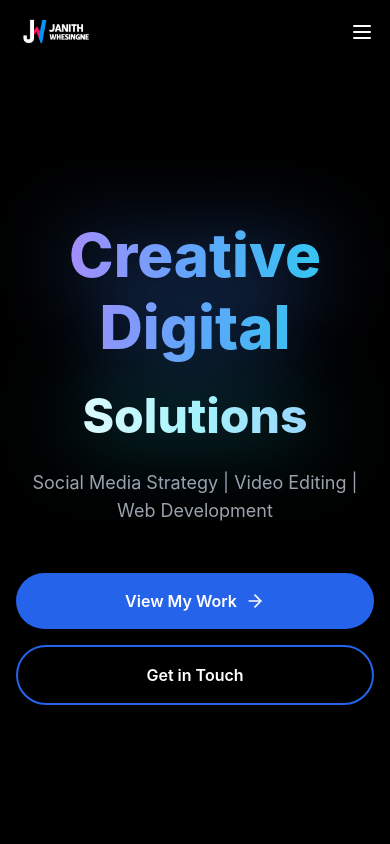
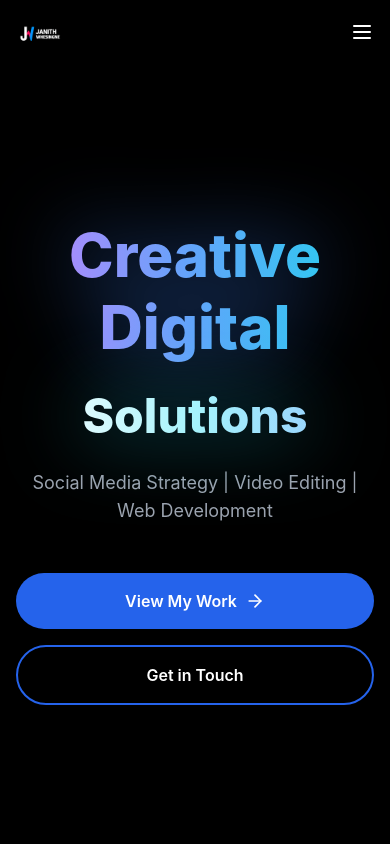
Before and after one commit to janithwijesinghe/janith-site, a React (Vite) app: page / in a window 390 px wide. Shown: the top 844 px of the page. Built offline with nearby package versions, Linux system fonts and the light colour scheme; no server answers; the database is empty.

Commit message:
Update Navbar.tsx

```diff
--- a/src/components/Navbar.tsx
+++ b/src/components/Navbar.tsx
@@ -36,11 +36,11 @@ export default function Navbar() {
       <div className="max-w-7xl mx-auto px-4 sm:px-6 lg:px-8">
         <div className="flex items-center justify-between h-16 md:h-20">
           <Link to="/" className="flex items-center">
-            <img
-              src="/logo.png"
-              alt="Logo"
-              className="h-20 md:h-20 object-contain"
-            />
+           <img
+  src="/logo.png"
+  alt="Logo"
+  className="h-12 md:h-20 object-contain mt-1"
+/>
           </Link>
 
           <div className="hidden md:flex items-center space-x-8">
```
